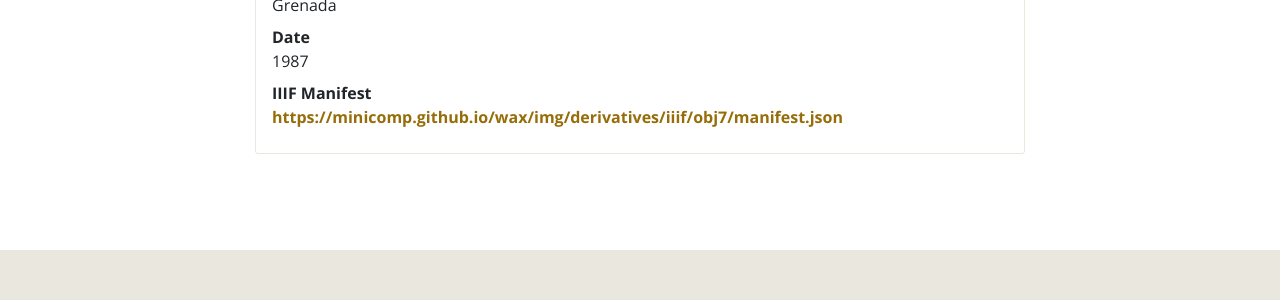
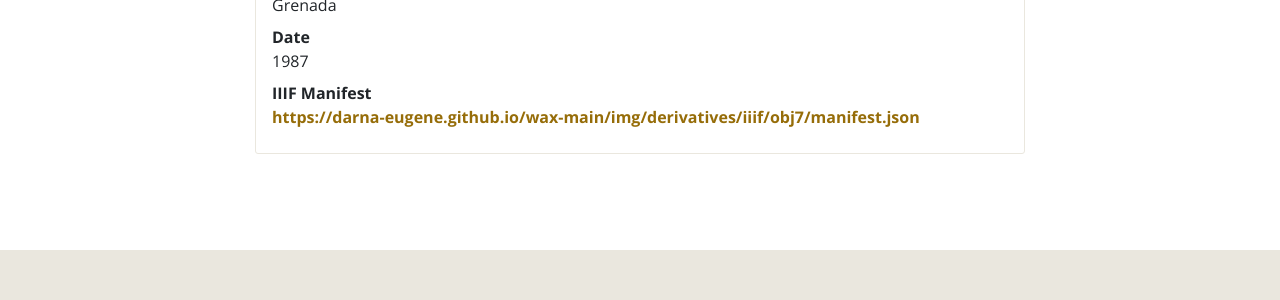
Before and after one commit to darna-eugene/wax-main, a Jekyll site: the page built from _caribbeanbooksexhibit/obj7.md, in a window 1280 px wide. Shown: the part 982-1282 px from the top of the page. Built offline with Jekyll 4.4.1, drawn with Linux system fonts in a browser that asks for light colours.

Commit message:
Update _config.yml

```diff
--- a/_config.yml
+++ b/_config.yml
@@ -20,8 +20,8 @@
 
 title:            'Wax'
 description:      'Minimal Exhibitions with Jekyll'
-url:              'https://minicomp.github.io'
-baseurl:          '/wax'
+url:              'https://darna-eugene.github.io'
+baseurl:          '/wax-main'
 copyright:        'Example copyright org, 2019'
 logo:             '/assets/logo.png'
 
```
